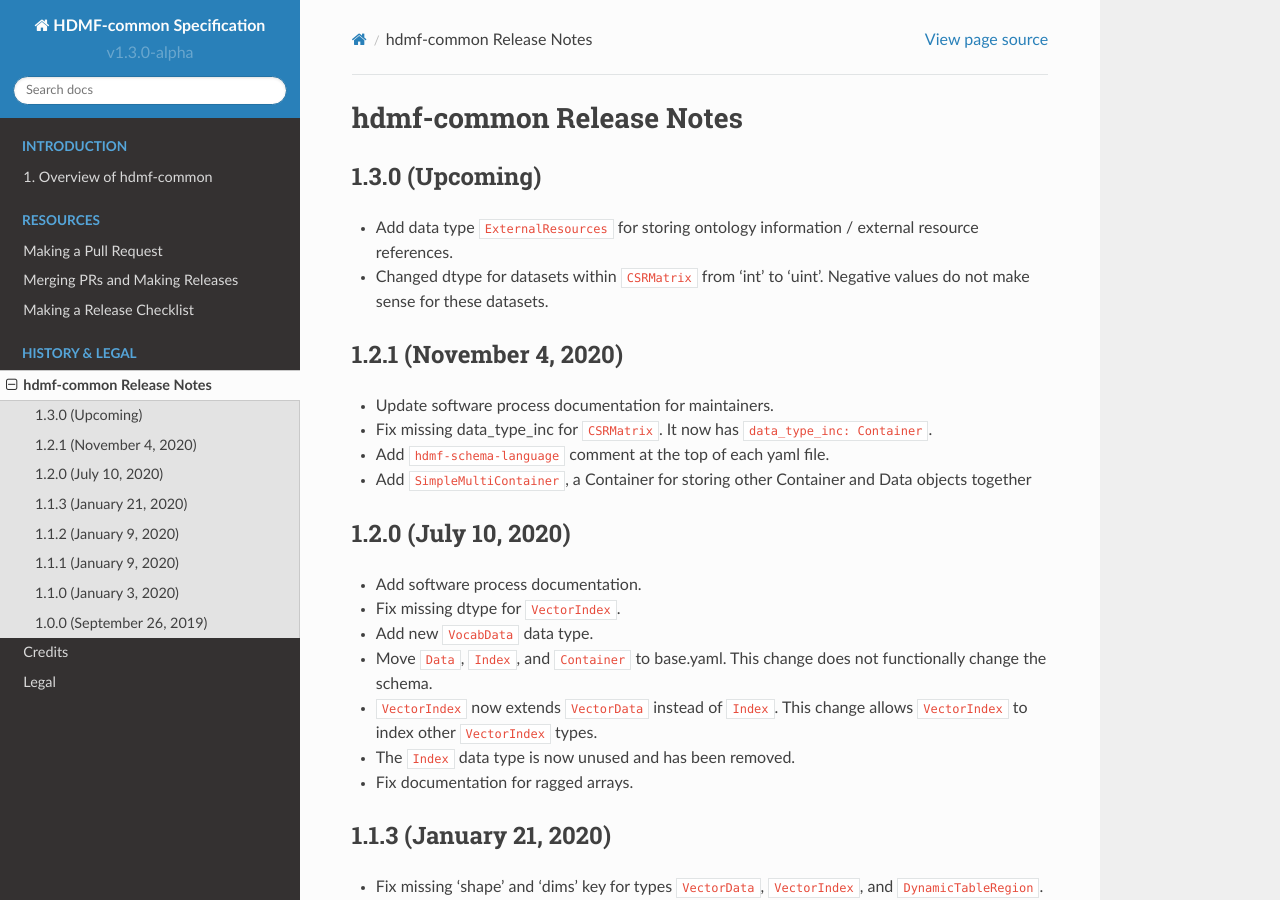
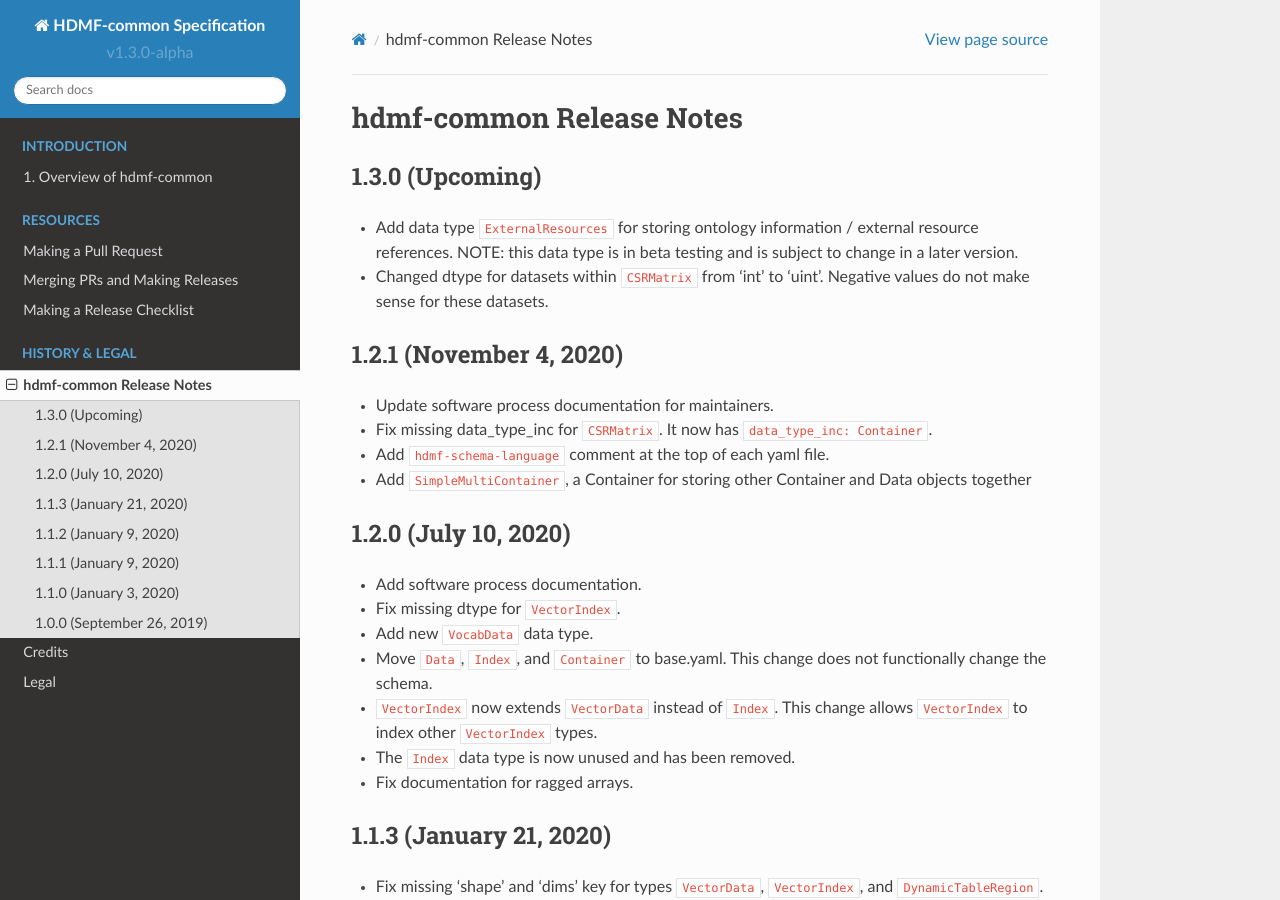
Before and after one commit to hdmf-dev/hdmf-common-schema, a Sphinx documentation site: the page built from docs/source/format_release_notes.rst, in a window 1280 px wide and 900 px high. Built offline with Sphinx 7.4.7 and the Read the Docs theme 2.0.0, drawn with Linux system fonts in a browser that asks for light colours.

Commit message:
Update ExternalResources doc strings (#48)

```diff
--- a/docs/source/format_release_notes.rst
+++ b/docs/source/format_release_notes.rst
@@ -4,7 +4,8 @@
 1.3.0 (Upcoming)
 -------------------------
 
-- Add data type ``ExternalResources`` for storing ontology information / external resource references.
+- Add data type ``ExternalResources`` for storing ontology information / external resource references. NOTE: this
+  data type is in beta testing and is subject to change in a later version.
 - Changed dtype for datasets within ``CSRMatrix`` from 'int' to 'uint'. Negative values do not make sense for these
   datasets.
 
```
Also changed, not shown: 1 other file.
